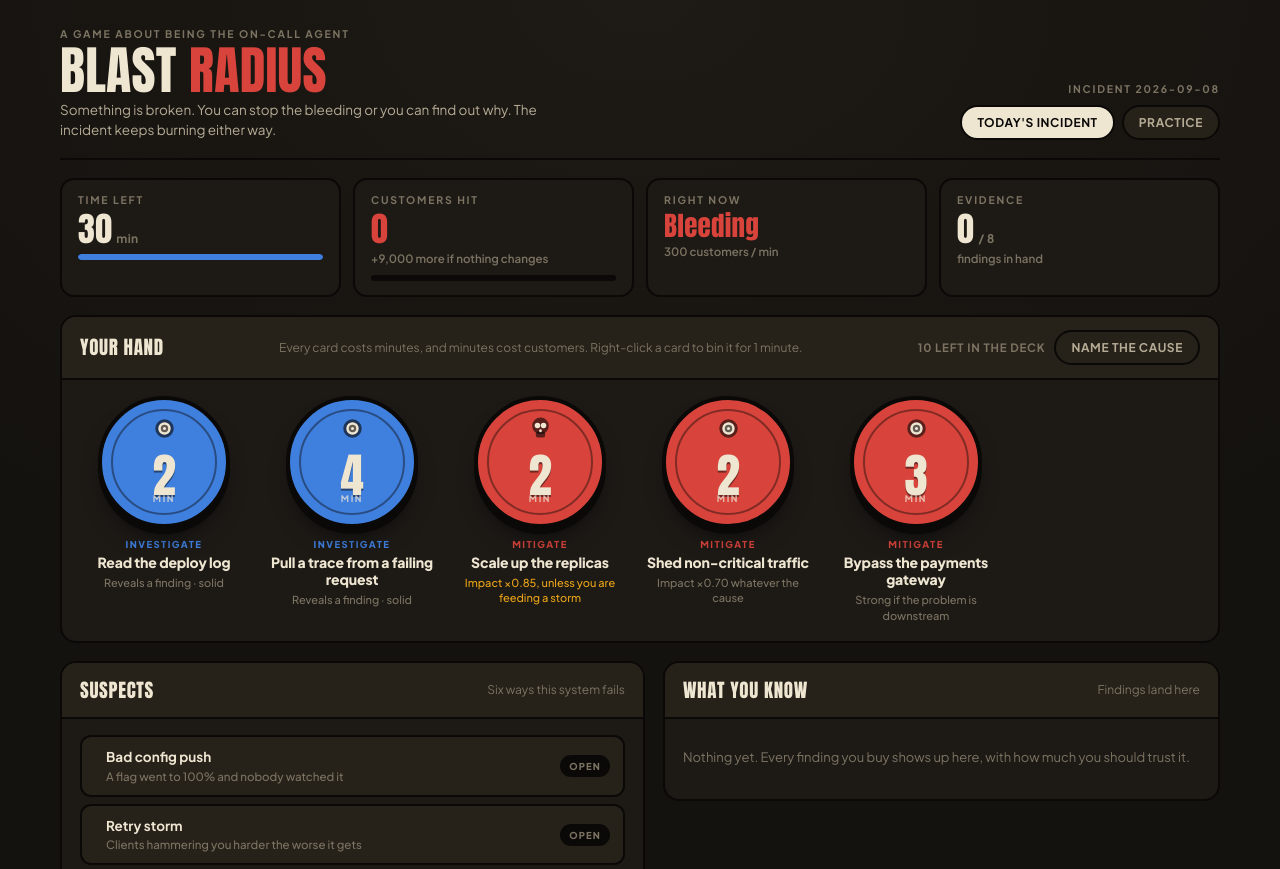
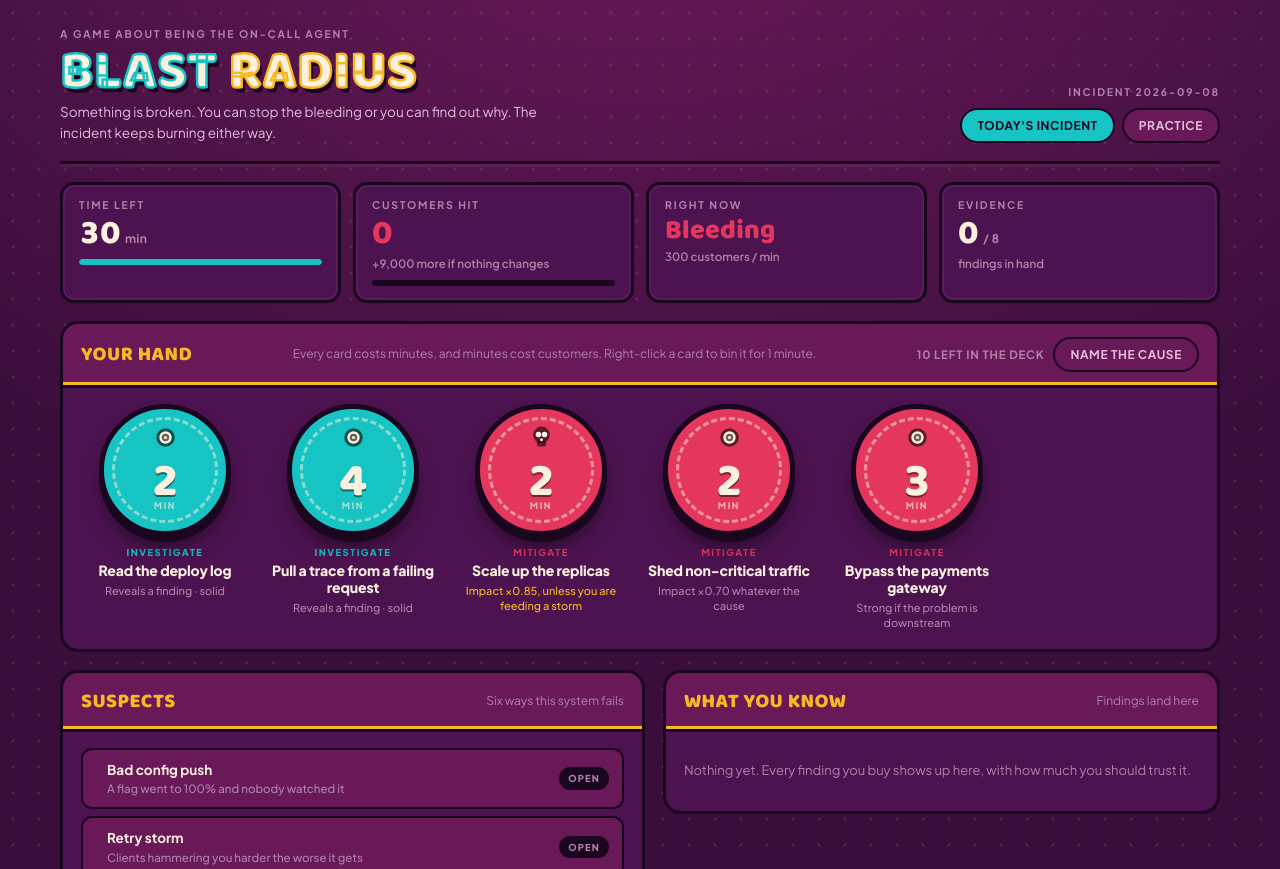
Before and after one commit to honeycombio/blast-radius, a website: page public/index.html in a window 1280 px wide. Shown: the top 869 px of the page. Drawn offline with Linux system fonts and the light colour scheme; no server answers.

Commit message:
Restyle with a Día de los Muertos sugar-skull palette, add Cloudflare deploy workflow
Swaps the dark noir-table theme for a magenta/teal papel-picado look inspired
by the SKULL board game's box art (colors and bubble typography only, no
copied artwork). CSS variable names and every class stayed the same, so no
HTML/JS changes were needed.

Also adds a GitHub Action that deploys to Cloudflare Workers on push to main.

```diff
--- a/public/index.html
+++ b/public/index.html
@@ -1,25 +1,27 @@
 <title>Blast Radius</title>
 <link rel="preconnect" href="https://fonts.googleapis.com">
 <link rel="preconnect" href="https://fonts.gstatic.com" crossorigin>
-<link rel="stylesheet" href="https://fonts.googleapis.com/css2?family=Anton&family=Plus+Jakarta+Sans:wght@400;500;600;700;800&display=swap">
+<link rel="stylesheet" href="https://fonts.googleapis.com/css2?family=Baloo+2:wght@600;700;800&family=Plus+Jakarta+Sans:wght@400;500;600;700;800&display=swap">
 
 <style>
-/* Discs on a dark table. Flat saturated fields, heavy keylines, two suits:
+/* Papel-picado sugar-skull table: hot magenta and teal grounds, thick ink
+   keylines, dotted trim, bubble-outline display type. Two suits carry over:
    the rose is safe, the skull can cost you. Committed single theme. */
 :root {
   color-scheme: dark;
-  --table:   #14120F;
-  --felt:    #1D1A16;
-  --raise:   #262119;
-  --key:     #0A0907;
-  --bone:    #EFE6D2;
-  --bone-2:  #B6AC96;
-  --bone-3:  #7C7362;
-  --cobalt:  #3F7FDE;
-  --crimson: #D8443C;
-  --gold:    #E8A317;
-  --jade:    #3FA87C;
-  --ember:   #E4772E;
+  --table:   #3A0E3B;
+  --felt:    #4C1350;
+  --raise:   #6A1958;
+  --key:     #1B0620;
+  --bone:    #FBF1DE;
+  --bone-2:  #E3BEDD;
+  --bone-3:  #B182AA;
+  --cobalt:  #17C4C4;
+  --crimson: #E5375E;
+  --gold:    #F6B923;
+  --jade:    #2FBE84;
+  --ember:   #F17A2E;
+  --font-display: "Baloo 2", Impact, "Arial Narrow Bold", sans-serif;
 }
 
 * { box-sizing: border-box; }
@@ -27,7 +29,9 @@
 body {
   margin: 0;
   background:
-    radial-gradient(120% 80% at 50% 0%, #1E1A15 0%, var(--table) 62%);
+    radial-gradient(circle, rgba(255,255,255,.09) 1.4px, transparent 1.8px),
+    radial-gradient(130% 90% at 50% -10%, #6A1958 0%, var(--table) 60%);
+  background-size: 26px 26px, 100% 100%;
   background-color: var(--table);
   color: var(--bone);
   font-family: "Plus Jakarta Sans", "Helvetica Neue", Arial, sans-serif;
@@ -55,28 +59,32 @@ code {
 
 .masthead {
   display: flex; flex-wrap: wrap; align-items: flex-end; justify-content: space-between;
-  gap: 16px 26px; padding-bottom: 18px; border-bottom: 2px solid var(--key);
+  gap: 16px 26px; padding-bottom: 18px;
+  border-bottom: 3px solid var(--key);
+  box-shadow: 0 3px 0 rgba(255,255,255,.05);
 }
 .brand { display: flex; flex-direction: column; gap: 6px; }
 .brand h1 {
-  margin: 0; font-family: Anton, Impact, "Arial Narrow Bold", sans-serif;
-  font-size: 52px; font-weight: 400; line-height: .88;
-  letter-spacing: 0.005em; text-transform: uppercase; color: var(--bone);
+  margin: 0; font-family: var(--font-display);
+  font-size: 54px; font-weight: 800; line-height: .9;
+  letter-spacing: 0.01em; text-transform: uppercase; color: var(--bone);
+  -webkit-text-stroke: 2.5px var(--cobalt);
+  text-shadow: 3px 5px 0 var(--key);
 }
-.brand h1 em { font-style: normal; color: var(--crimson); }
+.brand h1 em { font-style: normal; -webkit-text-stroke: 2.5px var(--gold); color: var(--bone); }
 .brand p { margin: 0; color: var(--bone-2); font-size: 13.5px; max-width: 52ch; }
 .modes { display: flex; gap: 7px; }
 
 .btn {
   font-family: inherit; font-size: 12px; font-weight: 700;
   letter-spacing: .05em; text-transform: uppercase;
-  padding: 8px 15px; border: 2px solid var(--key);
+  padding: 8px 15px; border: 2.5px solid var(--key);
   background: var(--raise); color: var(--bone-2);
   border-radius: 999px; cursor: pointer;
   transition: background .13s, color .13s, transform .13s;
 }
 .btn:hover:not(:disabled) { color: var(--bone); transform: translateY(-1px); }
-.btn[aria-pressed="true"] { background: var(--bone); color: var(--key); }
+.btn[aria-pressed="true"] { background: var(--cobalt); color: var(--key); border-color: var(--key); }
 .btn:disabled { opacity: .35; cursor: not-allowed; }
 .btn.primary { background: var(--gold); color: var(--key); }
 .btn.primary:hover:not(:disabled) { filter: brightness(1.08); }
@@ -87,12 +95,13 @@ code {
 
 .gauges { display: grid; grid-template-columns: repeat(auto-fit, minmax(184px, 1fr)); gap: 12px; }
 .gauge {
-  background: var(--felt); border: 2px solid var(--key);
+  background: var(--felt); border: 3px solid var(--key);
   border-radius: 14px; padding: 12px 16px 14px;
   display: flex; flex-direction: column; gap: 4px;
+  box-shadow: inset 0 0 0 2px rgba(255,255,255,.05);
 }
 .gauge .v {
-  font-family: Anton, Impact, sans-serif; font-weight: 400;
+  font-family: var(--font-display); font-weight: 800;
   font-variant-numeric: tabular-nums;
   font-size: 34px; line-height: 1; letter-spacing: .01em;
 }
@@ -108,14 +117,17 @@ code {
 
 /* ---------- panels ---------- */
 
-.panel { background: var(--felt); border: 2px solid var(--key); border-radius: 16px; overflow: hidden; }
+.panel { background: var(--felt); border: 3px solid var(--key); border-radius: 18px; overflow: hidden; }
 .panel-head {
   display: flex; flex-wrap: wrap; align-items: center; justify-content: space-between;
-  gap: 10px; padding: 13px 18px; border-bottom: 2px solid var(--key); background: var(--raise);
+  gap: 10px; padding: 13px 18px; background: var(--raise);
+  border-bottom: 3px solid var(--key);
+  box-shadow: inset 0 -6px 0 -3px var(--gold);
 }
 .panel-head h2 {
-  margin: 0; font-family: Anton, Impact, sans-serif; font-weight: 400;
-  font-size: 19px; letter-spacing: .035em; text-transform: uppercase;
+  margin: 0; font-family: var(--font-display); font-weight: 800;
+  font-size: 20px; letter-spacing: .02em; text-transform: uppercase;
+  color: var(--gold);
 }
 .panel-head .hint { color: var(--bone-3); font-size: 12px; }
 .panel-body { padding: 16px 18px 18px; }
@@ -145,14 +157,14 @@ code {
 .suspect.out { opacity: .34; }
 .suspect.lean .pip { background: var(--cobalt); }
 .suspect.lean .tag { color: var(--cobalt); }
-.suspect.hot { background: #2E2018; }
+.suspect.hot { background: #8A1359; }
 .suspect.hot .pip { background: var(--crimson); }
 .suspect.hot .tag { background: var(--crimson); color: var(--key); }
 
 /* ---------- evidence ---------- */
 
 .log { display: flex; flex-direction: column; gap: 11px; max-height: 388px; overflow-y: auto; }
-.entry { border-left: 3px solid var(--bone-3); padding: 1px 0 1px 12px; display: flex; flex-direction: column; gap: 3px; }
+.entry { border-left: 4px solid var(--cobalt); padding: 1px 0 1px 12px; display: flex; flex-direction: column; gap: 3px; }
 .entry.low { border-left-color: var(--gold); }
 .entry.busted { border-left-color: var(--crimson); }
 .entry .top { display: flex; align-items: center; gap: 8px; flex-wrap: wrap;
@@ -177,19 +189,19 @@ code {
 
 .disc {
   position: relative; width: 132px; height: 132px; border-radius: 999px;
-  border: 4px solid var(--key);
+  border: 5px solid var(--key);
   display: grid; place-items: center;
   box-shadow: 0 6px 0 var(--key), 0 16px 26px -12px rgba(0,0,0,.85);
 }
 .token.probe .disc { background: var(--cobalt); }
 .token.act   .disc { background: var(--crimson); }
 .disc::after {
-  content: ""; position: absolute; inset: 9px; border-radius: 999px;
-  border: 2px solid rgba(10,9,7,.42);
+  content: ""; position: absolute; inset: 8px; border-radius: 999px;
+  border: 3px dashed rgba(251,241,222,.5);
 }
 .disc .emblem { position: absolute; top: 15px; width: 27px; height: 27px; }
 .disc .n {
-  font-family: Anton, Impact, sans-serif; font-weight: 400;
+  font-family: var(--font-display); font-weight: 800;
   font-size: 47px; line-height: 1; color: var(--bone);
   margin-top: 26px; text-shadow: 0 2px 0 rgba(10,9,7,.5);
 }
@@ -216,7 +228,7 @@ code {
   font-family: inherit; display: flex; flex-direction: column; gap: 3px;
   transition: background .13s, transform .13s;
 }
-.dopt:hover { background: #302921; transform: translateY(-2px); }
+.dopt:hover { background: #7E1D6C; transform: translateY(-2px); }
 .dopt[aria-pressed="true"] { background: var(--gold); color: var(--key); }
 .dopt[aria-pressed="true"] .fl { color: rgba(10,9,7,.72); }
 .dopt .nm { font-size: 14px; font-weight: 800; }
@@ -230,8 +242,9 @@ code {
 .result-hero { display: flex; flex-wrap: wrap; align-items: baseline; gap: 10px 20px;
   padding-bottom: 15px; border-bottom: 2px solid var(--key); margin-bottom: 15px; }
 .result-hero .score {
-  font-family: Anton, Impact, sans-serif; font-weight: 400; font-variant-numeric: tabular-nums;
-  font-size: 68px; line-height: .9; letter-spacing: .01em;
+  font-family: var(--font-display); font-weight: 800; font-variant-numeric: tabular-nums;
+  font-size: 68px; line-height: .9; letter-spacing: .01em; color: var(--bone);
+  -webkit-text-stroke: 2px var(--gold); text-shadow: 2px 4px 0 var(--key);
 }
 .verdict-tag { font-size: 12px; font-weight: 800; letter-spacing: .1em; text-transform: uppercase;
   padding: 7px 14px; border-radius: 999px; border: 2px solid var(--key); }
@@ -258,11 +271,11 @@ code {
 .lb { display: flex; flex-direction: column; gap: 2px; }
 .lb .row { display: grid; grid-template-columns: 34px 1fr auto auto; gap: 12px; align-items: center;
   background: var(--raise); border: 2px solid var(--key); border-radius: 10px; padding: 9px 13px; font-size: 13px; }
-.lb .row.me { background: #2E2018; }
-.lb .rk { font-family: Anton, Impact, sans-serif; font-size: 17px; color: var(--bone-3); }
+.lb .row.me { background: #8A1359; }
+.lb .rk { font-family: var(--font-display); font-weight: 800; font-size: 17px; color: var(--bone-3); }
 .lb .who { font-weight: 700; overflow: hidden; text-overflow: ellipsis; white-space: nowrap; }
 .lb .tag2 { font-size: 10.5px; font-weight: 700; letter-spacing: .06em; text-transform: uppercase; color: var(--bone-3); }
-.lb .sc { font-family: Anton, Impact, sans-serif; font-size: 19px; font-variant-numeric: tabular-nums; }
+.lb .sc { font-family: var(--font-display); font-weight: 800; font-size: 19px; font-variant-numeric: tabular-nums; color: var(--gold); }
 .namerow { display: flex; flex-wrap: wrap; gap: 9px; align-items: center; }
 input.handle {
   font-family: inherit; font-size: 13px; font-weight: 600; padding: 8px 14px; border-radius: 999px;
```
Also changed, not shown: .github/workflows/deploy.yml (added).
